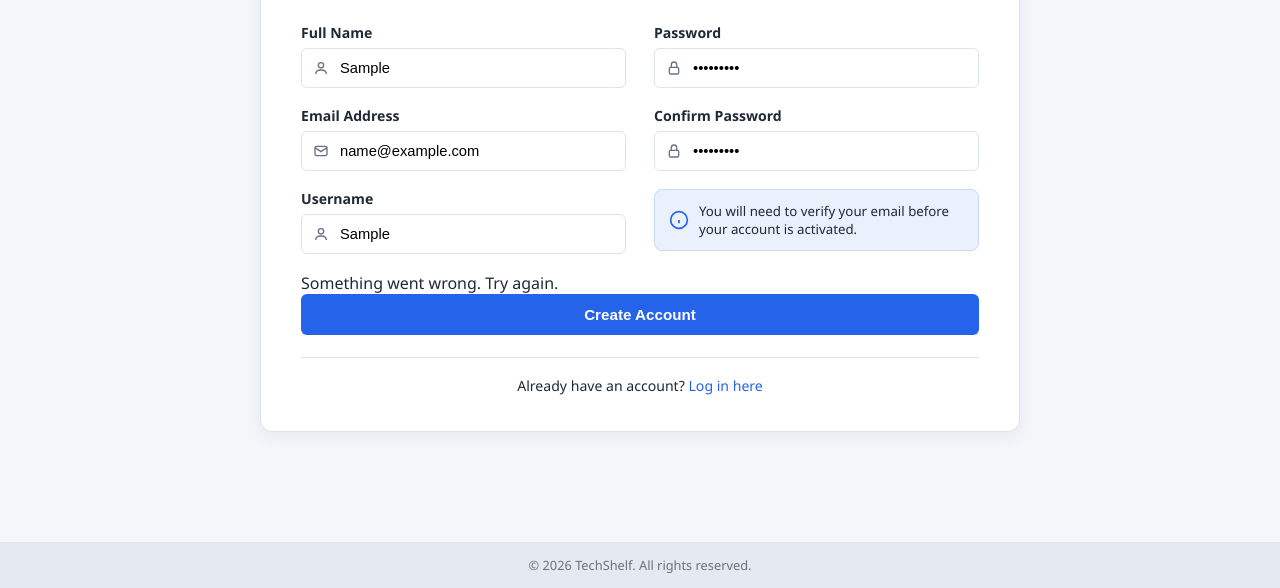
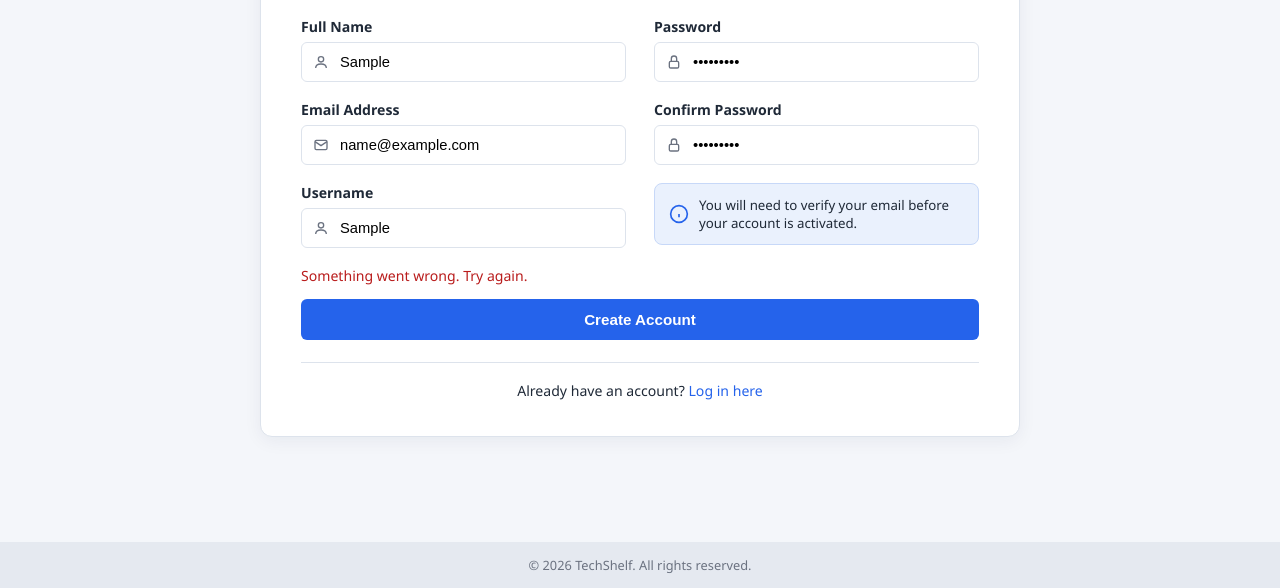
Before and after one commit to Opasticpacture/techshelf, a website: page public/register.html in a window 1280 px wide. Both pictures are taken after typing "Sample", "name@example.com", "Sample", "Sample123", "Sample123" into the empty fields and a click on the button "Create Account". Shown: the part 212-800 px from the top of the page. Drawn offline with Linux system fonts and the light colour scheme; no server answers.

Commit message:
Style form success and error messages

```diff
--- a/public/css/style.css
+++ b/public/css/style.css
@@ -261,3 +261,8 @@ a:hover { text-decoration: underline; }
 
 .hero-band { background: linear-gradient(135deg, #eef3fb 0%, #f8fafc 100%); }
 .hero { background: none; }
+
+/* Form result messages */
+.form-message { min-height: 1.2em; margin: 0 0 14px; font-size: 0.88rem; }
+.form-message.ok { color: var(--green); }
+.form-message.error { color: #b91c1c; }
```
